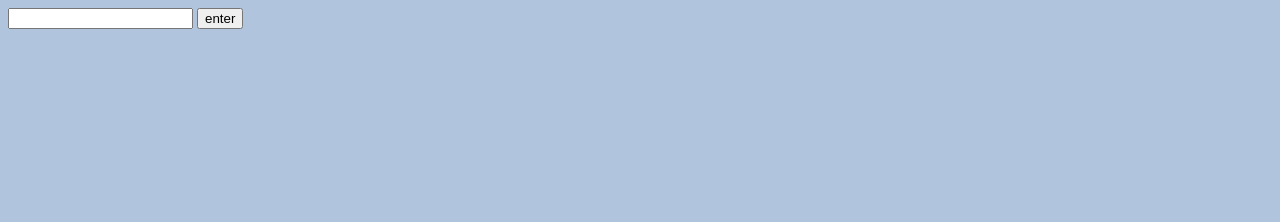
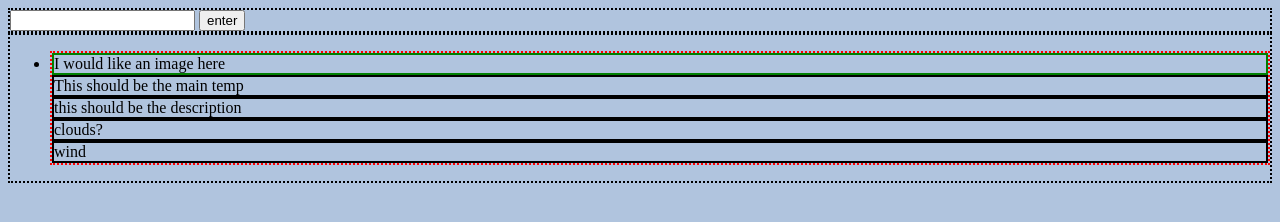
Before and after one commit to jcerda1/5day-Forecast, a website: page index.html in a window 1280 px wide. Drawn offline with nearby package versions, Linux system fonts and the light colour scheme.

Commit message:
added a card for each daily forcast, mocked out styling

```diff
--- a/index.html
+++ b/index.html
@@ -13,6 +13,7 @@
   <script src="src/index.js"></script>
   <script src="src/components/app.js"></script>
   <script src="src/components/search.js"></script>
+  <script src="src/components/forecastListEntry.js"></script>
   <script src="src/components/forecastList.js"></script>
   <script src="src/mock_data/mockData.js"></script>
 </body>
--- a/src/components/app.js
+++ b/src/components/app.js
@@ -3,6 +3,8 @@ angular.module('5day-forecast')
     templateUrl: 'src/templates/app.html',
     controller: function() {
       this.data = window.data
-      console.log(data)
+     console.log(data[0].list.forEach(data => {
+     	console.log(data.wind)
+     }))
     }
   });
--- a/src/components/forecastList.js
+++ b/src/components/forecastList.js
@@ -1,4 +1,4 @@
 angular.module('5day-forecast')
   .component('forecastList', {
-    templateUrl: 'src/templates/forecastList.html'
+    templateUrl: "src/templates/forecastList.html"
   });
--- /dev/null
+++ b/src/components/forecastListEntry.js
@@ -0,0 +1,4 @@
+angular.module('5day-forecast')
+  .component('forecastListEntry', {
+  	templateUrl: "src/templates/forecastListEntry.html"
+  });
--- a/src/templates/app.html
+++ b/src/templates/app.html
@@ -1,12 +1,12 @@
 <div id="app container">
   <nav class="navbar">
-    <div>
+    <div style="border: 2px dotted black">
       <search/>
     </div>
   <nav>
   <div>
-    <div>
-      <forecastList/>
+    <div style="border: 2px dotted black">
+      <forecast-list/>
     </div>
   </div>
 </div>
--- a/src/templates/forecastList.html
+++ b/src/templates/forecastList.html
@@ -1,3 +1,3 @@
 <ul>
-  <li>This is where each forecast will reside</li>
+ <forecast-list-entry/>
 </ul>
--- /dev/null
+++ b/src/templates/forecastListEntry.html
@@ -0,0 +1,11 @@
+<li  style="border: 2px dotted red">
+  <div  style="border: 2px solid green">
+   I would like an image here
+  </div>
+  <div>
+    <div style="border: 2px solid black">This should be the main temp</div>
+    <div style="border: 2px solid black">this should be the description</div>
+    <div style="border: 2px solid black">clouds?</div>
+    <div style="border: 2px solid black">wind</div>
+  </div>
+</li>
```
